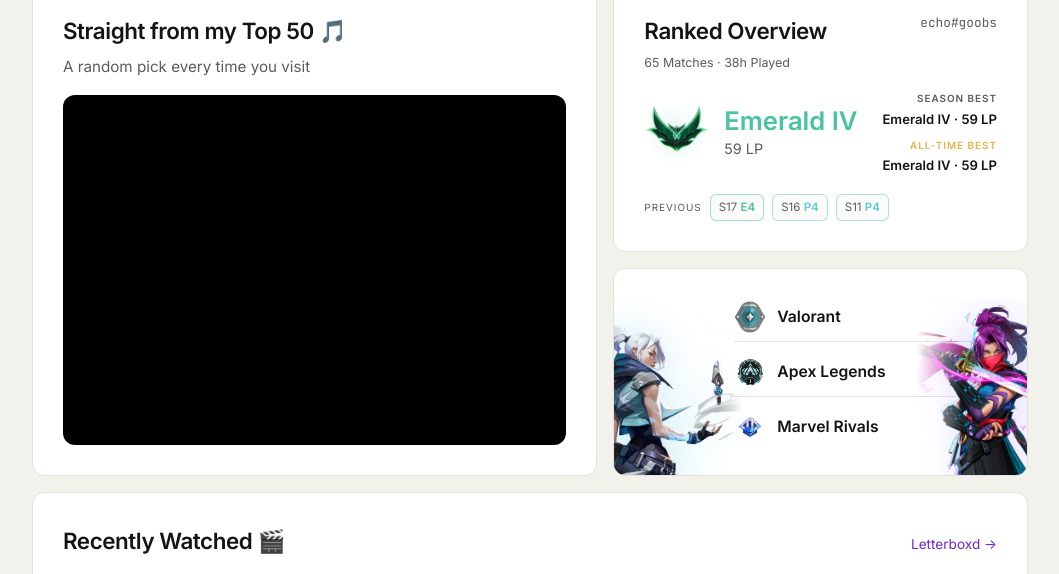
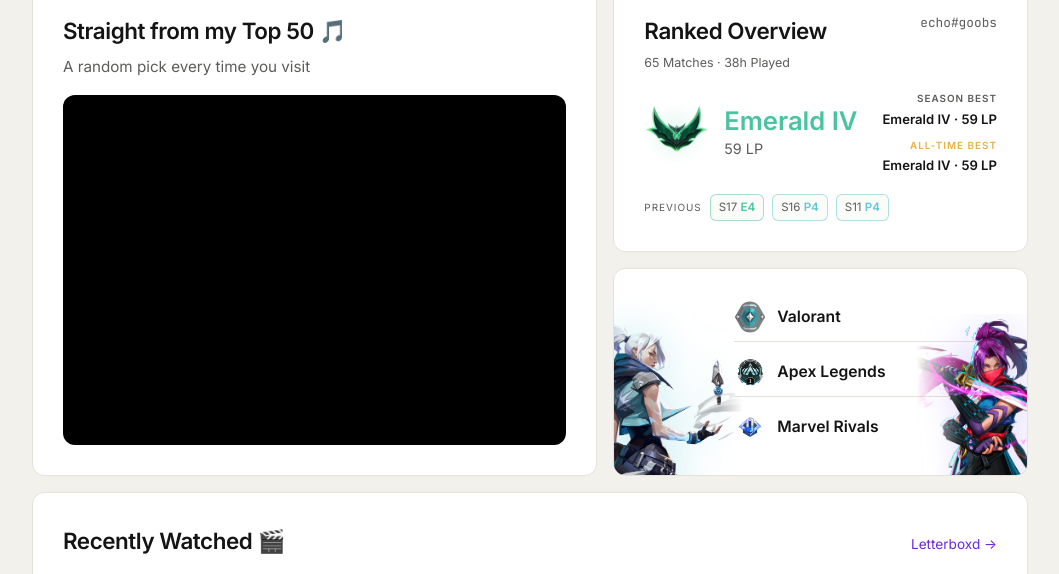
Before and after one commit to bryantran21/resume, an Astro site: page / in a window 1280 px wide. Shown: the part 1197-1771 px from the top of the page, without its empty margins (110-1169 px from the left). Built offline with nearby package versions, Linux system fonts and the light colour scheme; Astro itself is replaced by a stand-in of ours; no server answers.

Commit message:
Lower Psylocke to align her head with Jett's

```diff
--- a/src/pages/index.astro
+++ b/src/pages/index.astro
@@ -874,7 +874,7 @@
   .game-name { font-size: 0.98rem; font-weight: 600; }
   .games-hero { position: absolute; bottom: -30px; height: 205px; width: auto; pointer-events: none; z-index: 3; }
   .games-hero.psylocke {
-    right: -24px;
+    right: -24px; bottom: -44px;
     -webkit-mask-image: linear-gradient(to left, #000 62%, transparent 93%);
     mask-image: linear-gradient(to left, #000 62%, transparent 93%);
     filter: drop-shadow(0 0 20px rgba(167,139,250,0.28));
```
